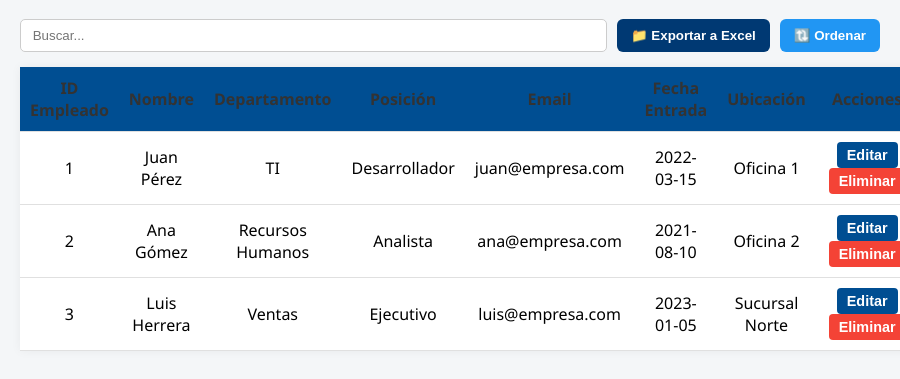
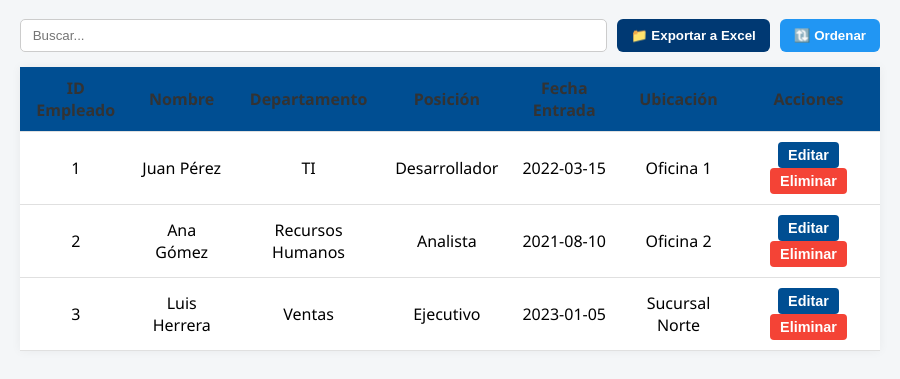
Before and after one commit to LitlMaru/device-management-eaton, an Electron app: page src/pages/configuracionEmplea.html in a window 900 px wide. Shown: the part 87-466 px from the top of the page. Drawn offline with Linux system fonts and the light colour scheme.

Commit message:
Eliminacion de campo

```diff
--- a/src/js/configuracionEmplea.js
+++ b/src/js/configuracionEmplea.js
@@ -2,15 +2,15 @@ let ascending = true;
 
   const employees = [
     {
-      id: 1, nombre: "Juan Pérez", departamento: "TI", posicion: "Desarrollador", email: "juan@empresa.com",
+      id: 1, nombre: "Juan Pérez", departamento: "TI", posicion: "Desarrollador",
       fecha: "2022-03-15", ubicacion: "Oficina 1"
     },
     {
-      id: 2, nombre: "Ana Gómez", departamento: "Recursos Humanos", posicion: "Analista", email: "ana@empresa.com",
+      id: 2, nombre: "Ana Gómez", departamento: "Recursos Humanos", posicion: "Analista",
       fecha: "2021-08-10", ubicacion: "Oficina 2"
     },
     {
-      id: 3, nombre: "Luis Herrera", departamento: "Ventas", posicion: "Ejecutivo", email: "luis@empresa.com",
+      id: 3, nombre: "Luis Herrera", departamento: "Ventas", posicion: "Ejecutivo",
       fecha: "2023-01-05", ubicacion: "Sucursal Norte"
     }
   ];
@@ -25,7 +25,6 @@ let ascending = true;
           <td>${emp.nombre}</td>
           <td>${emp.departamento}</td>
           <td>${emp.posicion}</td>
-          <td>${emp.email}</td>
           <td>${emp.fecha}</td>
           <td>${emp.ubicacion}</td>
           <td>
--- a/src/pages/configuracionEmplea.html
+++ b/src/pages/configuracionEmplea.html
@@ -24,7 +24,6 @@
       <th>Nombre</th>
       <th>Departamento</th>
       <th>Posición</th>
-      <th>Email</th>
       <th>Fecha Entrada</th>
       <th>Ubicación</th>
       <th>Acciones</th>
```
